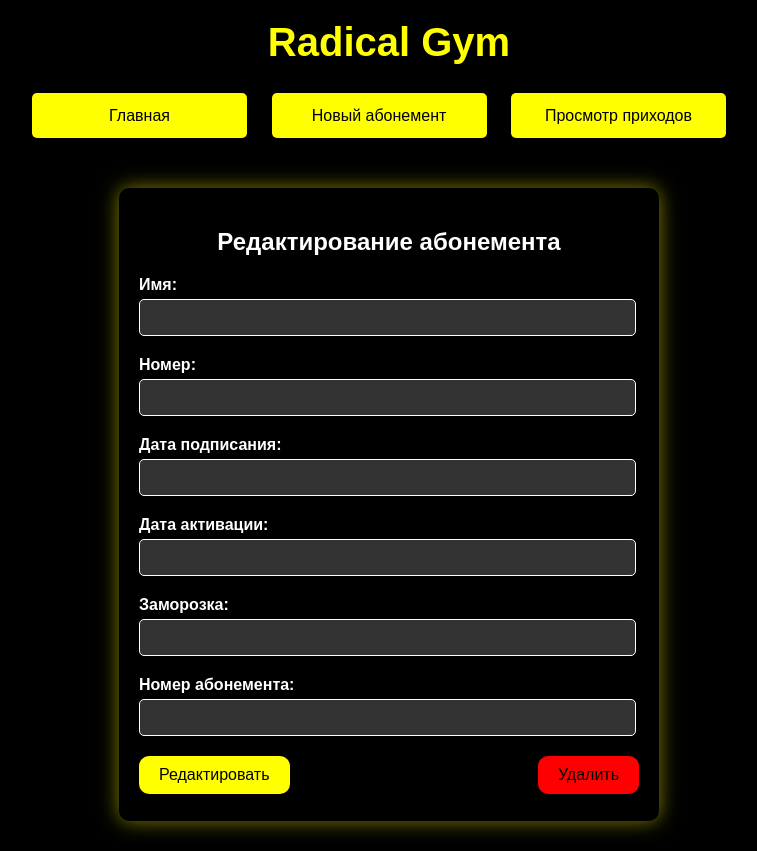
After one commit to ober0/flask-fitnes-site, a Flask app: template templates/edit-user.html in a window 1280 px wide. The commit adds this page. Shown: the whole page, without its empty margins (251-1008 px from the left). Run offline with Flask 3, Linux system fonts and the light colour scheme; the template is opened without the code that fills it, so the values that code supplies are empty.

Commit message:
added func new_abn and delete_abn

```diff
--- a/main.py
+++ b/main.py
@@ -7,7 +7,7 @@ import time
 import webbrowser
 import datetime
 
-app = Flask(__name__)
+app = Flask(__name__, static_url_path='/static')
 app.config['SQLALCHEMY_DATABASE_URI'] = 'sqlite:///database.db'
 app.secret_key = secrets.token_hex(16)
 
@@ -92,6 +92,26 @@ def edit():
         db.session.rollback()
         return e
 
+
+@app.route('/new_subscription', methods=['POST', 'GET'])
+def new_subscription():
+    if request.method == 'GET':
+        return render_template('new-user.html')
+    elif request.method == 'POST':
+        client = Clients(name=request.form['name'],
+                         phone_number=request.form['number'],
+                         date_signing=request.form['date_signing'],
+                         activate_date=request.form['activate_date'],
+                         freezing=request.form['freezing'],
+                         subscription_number=request.form['subscription_number']
+                         )
+        try:
+            db.session.add(client)
+            db.session.commit()
+            return redirect(f'/client?id={request.form["subscription_number"]}&arrival=success')
+        except Exception as e:
+            db.session.rollback()
+            return e
 @app.route('/client', methods=['GET'])
 def client():
     arrival = request.args.get('arrival')
@@ -116,6 +136,16 @@ def client():
     else:
         return render_template('no-user.html')
 
+@app.route('/delete')
+def delete():
+    id_to_remove = request.args.get('id')
+    client = Clients.query.filter_by(id=id_to_remove).first()
+    if client:
+        db.session.delete(client)
+        db.session.commit()
+        return render_template('delete-success.html')
+    return redirect('/')
+
 if __name__ == '__main__':
     with app.app_context():
         db.create_all()
--- /dev/null
+++ b/static/css/edit-user.css
@@ -0,0 +1,66 @@
+body {
+    background-color: #000;
+    color: #fff;
+    font-family: Arial, sans-serif;
+    margin: 0;
+}
+.container {
+    max-width: 500px;
+    margin: 30px auto;
+    padding: 20px;
+    background-color: #000;
+    border-radius: 10px;
+    box-shadow: 0 0 20px rgba(255, 255, 0, 0.5);
+}
+#editForm{
+    height: 525px;
+}
+.form-group {
+    margin-bottom: 20px;
+    width: 95%;
+}
+.form-group label {
+    display: block;
+    margin-bottom: 5px;
+    font-weight: bold;
+}
+.form-group input {
+    width: 100%;
+    padding: 10px;
+    border: 1px solid #fff;
+    border-radius: 5px;
+    background-color: #333;
+    color: #fff;
+}
+.btn-edit {
+    float: left;
+    background-color: #ff0;
+    color: #000;
+    border: none;
+    padding: 10px 20px;
+    font-size: 16px;
+    border-radius: 10px;
+    cursor: pointer;
+    transition: background-color 0.3s, transform 0.3s;
+}
+.btn-edit:hover {
+    background-color: #f60;
+    transform: scale(1.1);
+}
+
+.btn-delete {
+    float: right;
+    background-color: #ff0000;
+    color: #000;
+    border: none;
+    padding: 10px 20px;
+    font-size: 16px;
+    border-radius: 10px;
+    cursor: pointer;
+    transition: background-color 0.3s, transform 0.3s, color 0.3s;
+}
+.btn-delete:hover {
+    background-color: #810000;
+    color: white;
+    transform: scale(1.1);
+}
--- /dev/null
+++ b/static/js/edit.js
@@ -0,0 +1,14 @@
+function confirmEdit() {
+    if (confirm("Вы уверены, что хотите редактировать абонемент?")) {
+        document.getElementById("editForm").submit();
+    }
+}
+
+function confirmDelete(id) {
+    if (prompt('Введите пароль администратора') == 'adminradical'){
+        window.location.href = '/delete?id=' + id
+    }
+    else {
+        alert('Неверный пароль!')
+    }
+}
--- /dev/null
+++ b/templates/edit-user.html
@@ -0,0 +1,50 @@
+
+{%extends "base.html"%}
+{% block head %}
+<title>Редактирование абонемента</title>
+<link rel="stylesheet" href="{{ url_for('static', filename='css/edit-user.css') }}">
+{% endblock %}
+
+
+
+
+{% block html %}
+<div class="container">
+    <h2 style="text-align: center;">Редактирование абонемента</h2>
+    <form id="editForm" action="/edit" method="post">
+        <input type="hidden" name="id" value="{{ data.id }}">
+        <div class="form-group">
+            <label for="name">Имя:</label>
+            <input type="text" id="name" name="name" value="{{ data.name }}" required>
+        </div>
+        <div class="form-group">
+            <label for="number">Номер:</label>
+            <input type="text" id="number" name="number" value="{{ data.phone_number }}" required>
+        </div>
+        <div class="form-group">
+            <label for="date_signing">Дата подписания:</label>
+            <input type="text" id="date_signing" name="date_signing" value="{{ data.date_signing }}" required>
+        </div>
+        <div class="form-group">
+            <label for="activate_date">Дата активации:</label>
+            <input type="text" id="activate_date" name="activate_date" value="{{ data.activate_date }}" required>
+        </div>
+        <div class="form-group">
+            <label for="freezing">Заморозка:</label>
+            <input type="text" id="freezing" name="freezing" value="{{ data.freezing }}" required>
+        </div>
+        <div class="form-group">
+            <label for="subscription_number">Номер абонемента:</label>
+            <input type="text" id="subscription_number" name="subscription_number" value="{{ data.subscription_number }}" required>
+        </div>
+        <div style="text-align: center">
+            <button type="button" class="btn-edit" onclick="confirmEdit()">Редактировать</button>
+            <button type="button" class="btn-delete" onclick="confirmDelete({{ data.id }})">Удалить</button>
+
+        </div>
+    </form>
+</div>
+
+
+<script src="{{ url_for('static', filename='js/edit.js') }}"></script>
+{% endblock %}
```
Also changed, not shown: static/css/delete-success.css (added, +28 -0 lines), static/js/success-remove.js (added, +13 -0 lines), templates/client.html (+4 -3 lines), templates/delete-success.html (added, +20 -0 lines), templates/new-user.html (added, +98 -0 lines), create-qr/files-qr/qr-for-user-11.png (added), instance/database.db.
